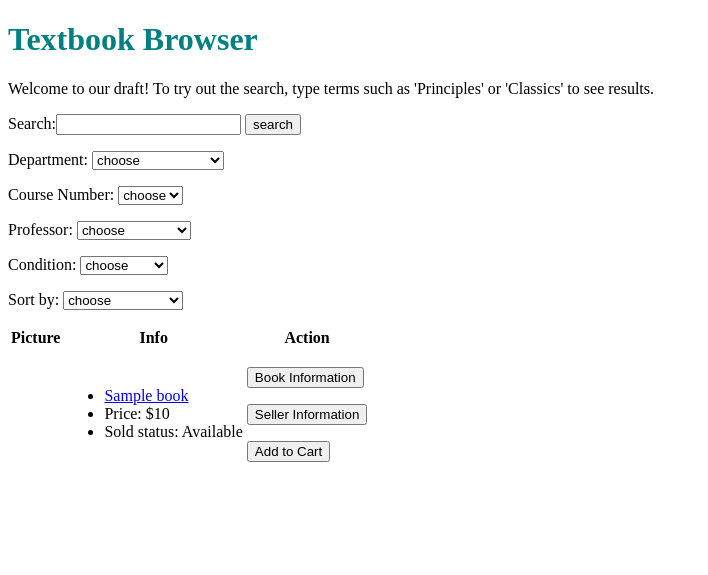
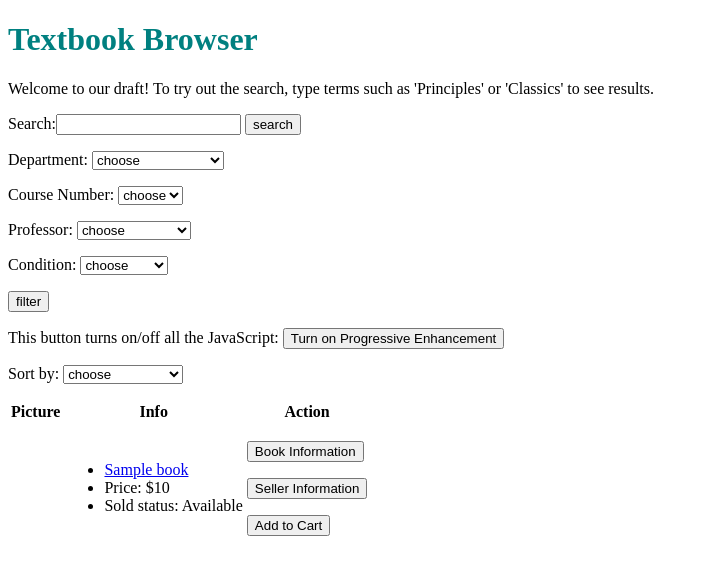
Before and after one commit to joycezhao2/CS304_Textbook_Market, a Flask app: template alpha/templates/main.html in a window 1280 px wide. Shown: the top 575 px of the page, without its empty margins (0-708 px from the left). Run offline with Flask 2, Linux system fonts and the light colour scheme; the template is opened without the code that fills it: most values are stand-ins (such as "Sample title", 1, 10 or a date in 2020); some libraries are stand-ins or nearby versions.

Commit message:
Alice's update

```diff
--- a/alpha/templates/main.html
+++ b/alpha/templates/main.html
@@ -12,8 +12,8 @@
 </div>
 
 <div>
-    <form class="filter" method="POST" action="">
-        <p><label for="dept">Department:</label>
+    <form method="POST" action="{{url_for('filterBook')}}">
+        <p><label class="filter">Department:</label>
             <select id="dept" name="Department">
                 <!-- {% for dept in departments %}
                 <option value="{{dept}}">{{dept}}</option>
@@ -26,7 +26,7 @@
                 <option value="PHIL">Philosophy</option>
             </select>
         </p>
-        <p><label for="num">Course Number:</label>
+        <p><label class="filter">Course Number:</label>
             <select id="num" name="Course Number">
                 <!-- {% for num in numbers %}
                 <option value="{{num}}">{{num}}</option>
@@ -38,7 +38,7 @@
                 <option value="111">111</option>
             </select>
         </p>
-        <p><label for="prof">Professor:</label>
+        <p><label class="filter">Professor:</label>
             <select id="prof" name="Professor">
                 <!-- {% for prof in professors %}
                 <option value="{{prof}}">{{prof}}</option>
@@ -49,7 +49,7 @@
                 <option value="jjoyce">Joseph Joyce</option>
             </select>
         </p>
-        <p><label for="cond">Condition:</label>
+        <p><label class="filter">Condition:</label>
             <select id="cond" name="Condition">
                     <option value="">choose</option>
                     <option value="new">Brand New</option>
@@ -58,6 +58,12 @@
                     <option value="good">Good</option>
                     <option value="acceptable">Acceptable</option>
             </select>
+        </p>
+        <p>
+            <input type="submit" name="filter" value="filter">
+        </p>
+        <p>This button turns on/off all the JavaScript:
+            <button id="progressive_enhancement"> Turn on Progressive Enhancement</button>
         </p>
     </form>
 </div>
@@ -130,4 +136,24 @@
     </table>
 </div>
 
+<script src="https://ajax.googleapis.com/ajax/libs/jquery/3.1.1/jquery.min.js"></script>
+<script>
+// var URL = "{{url_for('filterMovieAjax')}}";
+
+var progressive_on = false;
+$('#progressive_enhancement').on('click',function() {
+    if (progressive_on) {
+        // turn off JavaScript
+        $('input[name=filter], input[type=submit]').show();
+        $('#progressive_enhancement').text('Turn on Progressive Enhancement');
+        progressive_on = false;
+    } else {
+        // turn on JavaScript
+        $('input[name=filter], input[type=submit]').hide();
+        $('#progressive_enhancement').text('Turn off Progressive Enhancement');
+        progressive_on = true;
+    }
+})
+</script>
+
 {% endblock %}
```
Also changed, not shown: alpha/static/eventHandlers.js (added, +19 -0 lines).
